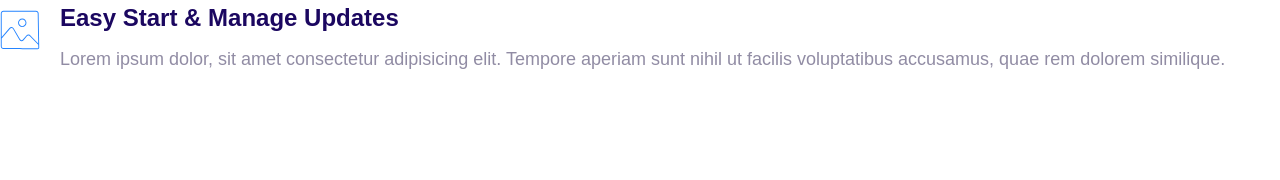
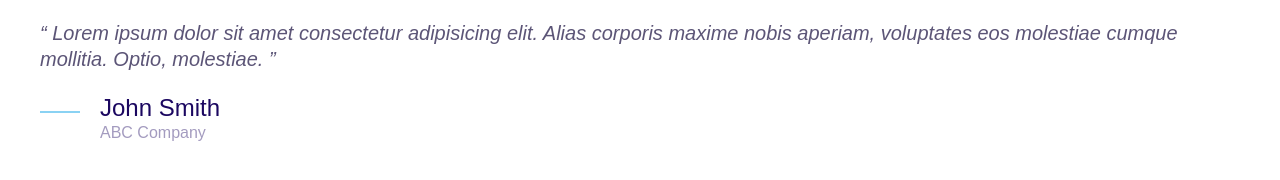
Before and after one commit to jerrybrown035/Moshify, a plain HTML site: page index.html in a window 1280 px wide. Drawn offline with Linux system fonts and the light colour scheme.

Commit message:
Define Quote Component.

```diff
--- a/CSS/styles.css
+++ b/CSS/styles.css
@@ -4,6 +4,7 @@
   --color-accent: #ff3400;
   --color-heading: #1b0760;
   --color-body: #918ca4;
+  --color-body-darker: #5c5577;
   --color-border: #ccc;
   --border-raduis: 30px;
 }
@@ -383,3 +384,52 @@ a {
 .media__image {
   margin-top: 1rem;
 }
+
+/* Quote */
+.quote {
+  font-size: 3rem;
+  font-style: italic;
+  color: var(--color-body-darker);
+  line-height: 1.3;
+}
+
+.quote__text::before {
+  content: open-quote;
+}
+
+.quote__text::after {
+  content: close-quote;
+}
+
+.quote__author {
+  font-size: 3rem;
+  font-weight: 500;
+  font-style: normal;
+  margin-bottom: 0;
+}
+
+.quote__organization {
+  color: var(--color-heading);
+  opacity: 0.4;
+  font-size: 2rem;
+  font-style: normal;
+}
+
+.quote__line {
+  position: relative;
+  bottom: 10px;
+}
+
+@media screen and (min-width: 1024px) {
+  .quote {
+    font-size: 2rem;
+  }
+
+  .quote__author {
+    font-size: 2.4rem;
+  }
+
+  .quote__organization {
+    font-size: 1.6rem;
+  }
+}
--- a/index.html
+++ b/index.html
@@ -10,20 +10,23 @@
     <link rel="stylesheet" href="css/styles.css" />
   </head>
   <body>
+    <blockquote class="quote">
+      <p class="quote__text">
+        Lorem ipsum dolor sit amet consectetur adipisicing elit. Alias corporis
+        maxime nobis aperiam, voluptates eos molestiae cumque mollitia. Optio,
+        molestiae.
+      </p>
       <div class="media">
         <div class="media__image">
-        <svg class="icon icon--primary">
-          <use xlink:href="images/sprite.svg#snap"></use>
+          <svg class="icon icon--primary quote__line">
+            <use xlink:href="images/sprite.svg#line"></use>
           </svg>
         </div>
         <div class="media__body">
-        <h3 class="media__title">Easy Start & Manage Updates</h3>
-        <p>
-          Lorem ipsum dolor, sit amet consectetur adipisicing elit. Tempore
-          aperiam sunt nihil ut facilis voluptatibus accusamus, quae rem dolorem
-          similique.
-        </p>
+          <h3 class="media__title quote__author">John Smith</h3>
+          <p class="quote__organization">ABC Company</p>
         </div>
       </div>
+    </blockquote>
   </body>
 </html>
```
Also changed, not shown: components/quote.html (added, +18 -0 lines). Lines whose indentation alone changed are shown as unchanged.
